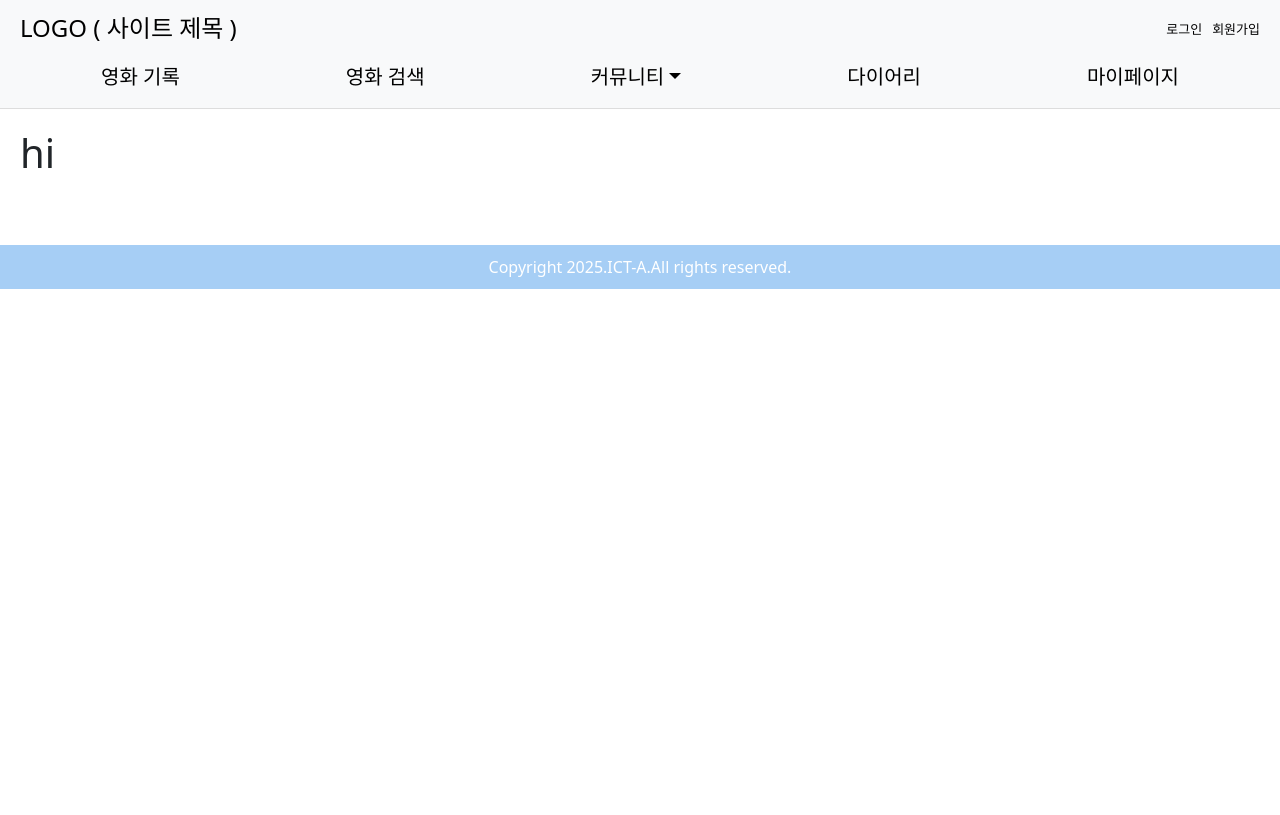
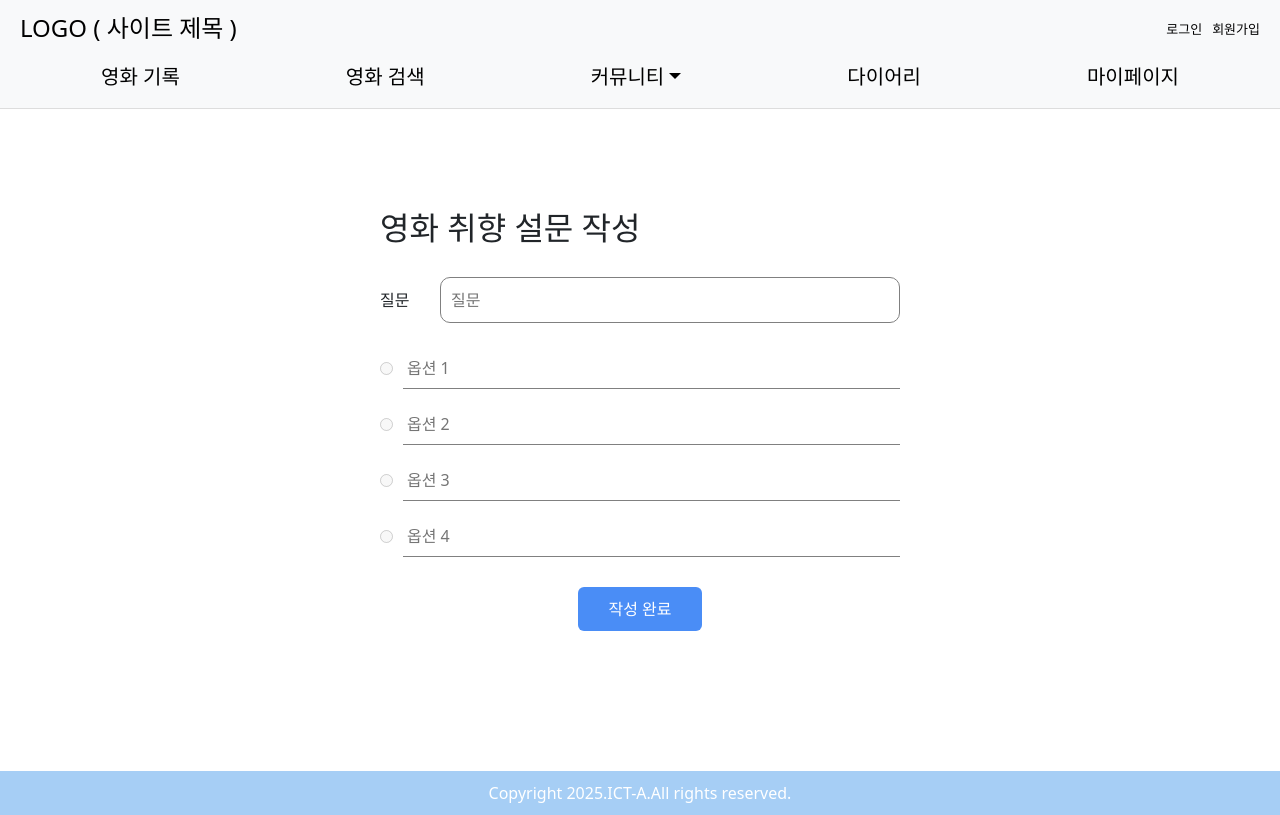
Before and after one commit to ICT-4-A/Frontend, a React (Create React App) app: page /survey/surveyform in a window 1280 px wide. Built offline with nearby package versions, Linux system fonts and the light colour scheme.

Commit message:
SurveyForm

```diff
--- a/src/contents/Survey/SurveyForm.tsx
+++ b/src/contents/Survey/SurveyForm.tsx
@@ -1,11 +1,64 @@
-import React from 'react'
+import React, { useState } from 'react';
 
 const SurveyForm: React.FC = () => {
-  return (
-    <div>
-      <h1>hi</h1>
-    </div>
-  )
-}
+    const [question, setQuestion] = useState('');
+    const [options, setOptions] = useState(['', '', '', '']);
 
-export default SurveyForm
+    const handleOptionChange = (index: number, value: string) => {
+        const copy = [...options];
+        copy[index] = value;
+        setOptions(copy);
+    };
+
+    const handleSubmit = () => {
+        console.log({
+            question,
+            options,
+        });
+    };
+
+    return (
+        <div style={{ padding: '40px 0' }}>
+            <div style={{ width: '600px', margin: '0 auto', padding: '40px',}}>
+                {/* 제목 */}
+                <h2 style={{ marginBottom: '30px' }}>영화 취향 설문 작성</h2>
+
+                {/* 질문 */}
+                <div style={{ display: 'flex', alignItems: 'center', marginBottom: '25px' }}>
+                    <span style={{ width: '60px' }}>질문</span>
+                    <input
+                        type="text"
+                        value={question}
+                        onChange={(e) => setQuestion(e.target.value)}
+                        placeholder="질문"
+                        style={{ flex: 1, padding: '10px', border: '1px solid grey', borderRadius: '10px' }}/>
+                </div>
+
+                {/* 옵션 */}
+                {options.map((option, index) => (
+                    <div
+                        key={index}
+                        style={{ display: 'flex', alignItems: 'center', marginBottom: '15px' }}>
+                        <input type="radio" disabled style={{ marginRight: '10px' }} />
+                        <input type="text" value={option}
+                            onChange={(e) => handleOptionChange(index, e.target.value)}
+                            placeholder={`옵션 ${index + 1}`}
+                            style={{ flex: 1, padding: '8px 4px', border: 'none', borderBottom: '1px solid grey', outline: 'none' }}/>
+                    </div>
+                ))}
+
+                {/* 버튼 */}
+                <div style={{ textAlign: 'center', marginTop: '30px' }}>
+                    <button
+                        onClick={handleSubmit}
+                        style={{ background: '#4a8df6', color: 'white', border: 'none',
+                            padding: '10px 30px', borderRadius: '6px', cursor: 'pointer' }}>
+                        작성 완료
+                    </button>
+                </div>
+            </div>
+        </div>
+    );
+};
+
+export default SurveyForm;
```
